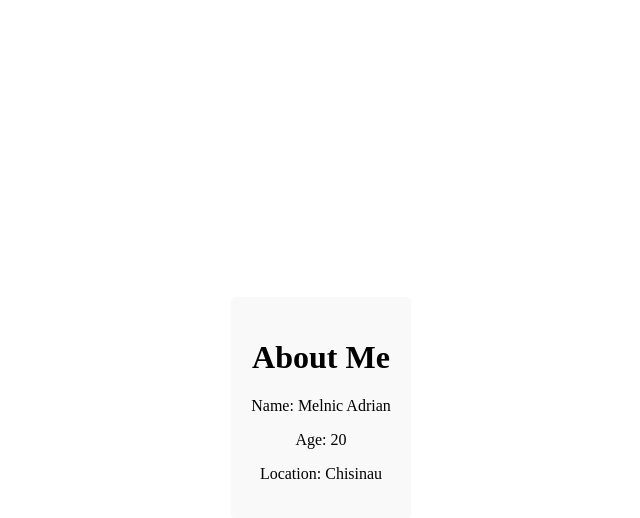
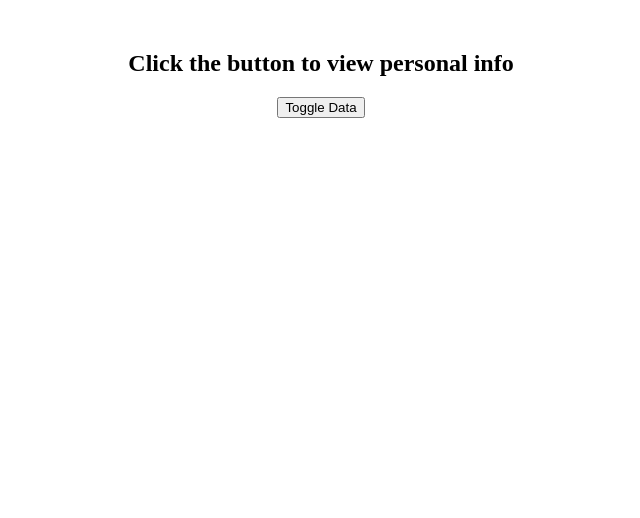
Before and after one commit to Adr1anM/TWEB, a React (Create React App) app in the folder Laborator2/my-app/: page / in a window 1280 px wide. Shown: the top 518 px of the page, without its empty margins (319-959 px from the left). Built offline with nearby package versions, Linux system fonts and the light colour scheme.

Commit message:
Finished

```diff
--- /dev/null
+++ b/Laborator2/my-app/src/AboutMe.tsx
@@ -0,0 +1,19 @@
+import React from "react";
+import { observer } from "mobx-react";
+import dataStore from "./DataStore";
+import "./AboutMe.css";
+
+const AboutMe: React.FC = observer(() => {
+  return (
+      <div className="about-me-container">
+          <div className="info-block">
+              <h2>About Me</h2>
+              <p>Name: {dataStore.name}</p>
+              <p>Age: {dataStore.age}</p>
+              <p>Location: {dataStore.location}</p>
+          </div>
+      </div>
+  );
+});
+
+export default AboutMe;
--- a/Laborator2/my-app/src/App.tsx
+++ b/Laborator2/my-app/src/App.tsx
@@ -1,20 +1,22 @@
-import React from "react";
-import { observer } from "mobx-react";
-import dataStore from "./DataStore";
-import "./AboutMe.css";
+import React, { useState } from "react";
+import AboutMe from "./AboutMe";
 
-const AboutMe = observer(() => {
+const App = () => {
+    const [showInfo, setShowInfo] = useState(false);
+    const [buttonText, setButtonText] = useState("Click the button to view personal info");
+
+    const handleButtonClick = () => {
+        setShowInfo(!showInfo);
+        setButtonText(showInfo ? "Click the button to view personal info" : "Click the button to hide the data");
+    };
+
     return (
-        <div className="about-me-container"> {}
-
-            <div className="info-block"> {}
-                <h1>About Me</h1>
-                <p>Name: {dataStore.name}</p>
-                <p>Age: {dataStore.age}</p>
-                <p>Location: {dataStore.location}</p>
-            </div>
+        <div style={{ textAlign: "center", marginTop: "50px" }}>
+            <h2>{buttonText}</h2>
+            <button onClick={handleButtonClick}>Toggle Data</button>
+            {showInfo && <AboutMe />}
         </div>
     );
-});
+};
 
-export default AboutMe;
+export default App;
```
